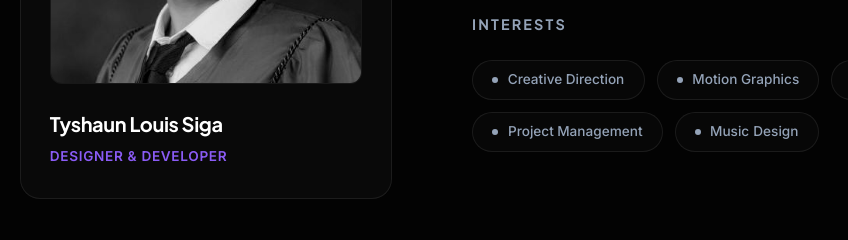
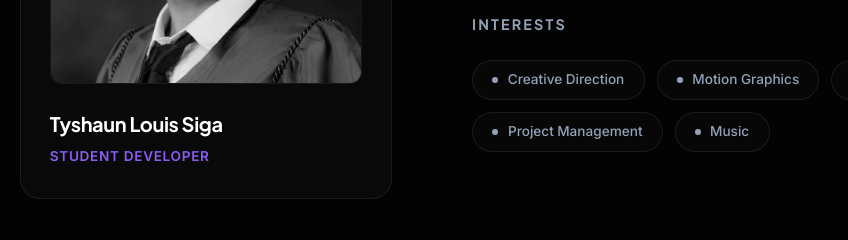
Before and after one commit to Computyshan/Sigga_Portfolio_2026, a plain HTML site: page index.html in a window 1280 px wide. Shown: the part 1200-1440 px from the top of the page, 108-956 px from the left. Drawn offline with Linux system fonts and the light colour scheme.

Commit message:
fixed a few errors

```diff
--- a/index.html
+++ b/index.html
@@ -953,7 +953,7 @@
           </div>
           <div class="profile-info">
             <h3>Tyshaun Louis Siga</h3>
-            <span class="profile-role">Designer &amp; Developer</span>
+            <span class="profile-role">Student Developer</span>
           </div>
         </div>
       </div>
@@ -990,7 +990,7 @@
             </div>
              <div class="skill-chip">
               <span class="skill-dot"></span>
-              <span class="skill-name"><span class="glitch-idle">Music</span> Design</span>
+              <span class="skill-name"><span class="glitch-idle">Music</span></span>
             </div>
           </div>
         </div>
```
